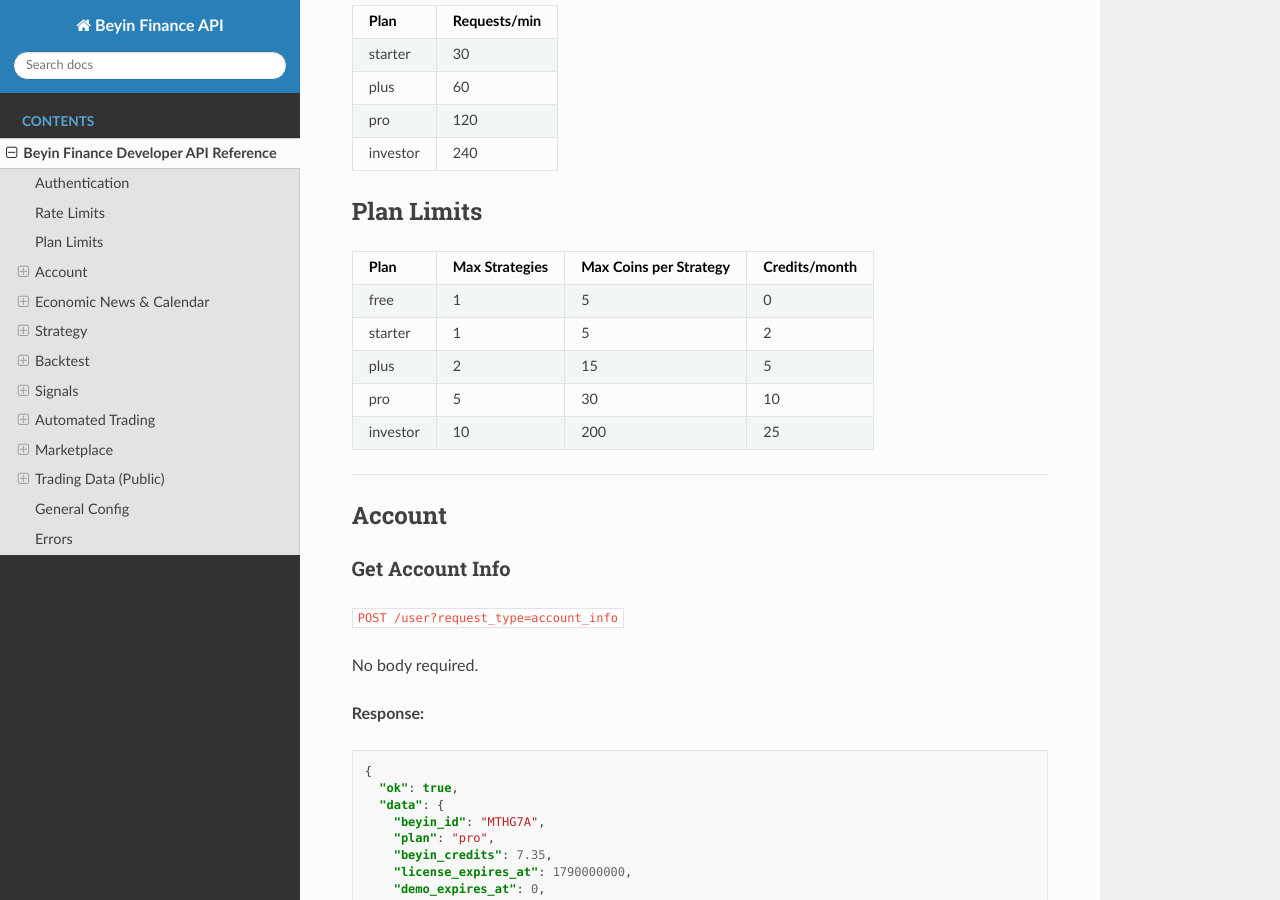
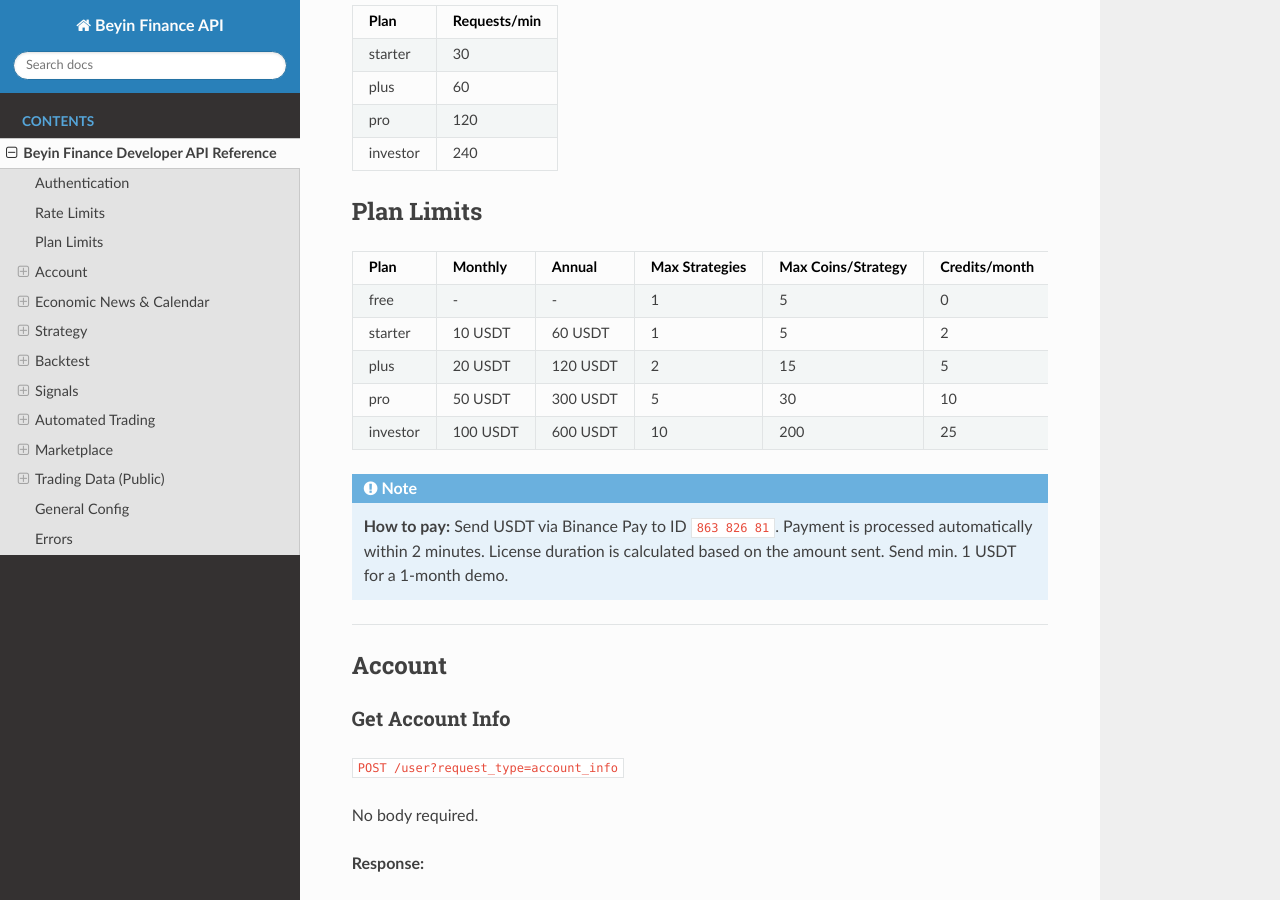
Before and after one commit to jnrbrain/Beyin-Finance, a Sphinx documentation site: the page built from docs/endpoints.md, in a window 1280 px wide and 900 px high, scrolled down 563 px. Built offline with Sphinx 7.4.7 and the Read the Docs theme 3.1.0, drawn with Linux system fonts in a browser that asks for light colours.

Commit message:
docs: add pricing, payment instructions to plan limits table

```diff
--- a/docs/endpoints.md
+++ b/docs/endpoints.md
@@ -29,13 +29,17 @@
 
 ## Plan Limits
 
-| Plan | Max Strategies | Max Coins per Strategy | Credits/month |
-|------|---------------|----------------------|---------------|
-| free | 1 | 5 | 0 |
-| starter | 1 | 5 | 2 |
-| plus | 2 | 15 | 5 |
-| pro | 5 | 30 | 10 |
-| investor | 10 | 200 | 25 |
+| Plan | Monthly | Annual | Max Strategies | Max Coins/Strategy | Credits/month |
+|------|---------|--------|---------------|-------------------|---------------|
+| free | - | - | 1 | 5 | 0 |
+| starter | 10 USDT | 60 USDT | 1 | 5 | 2 |
+| plus | 20 USDT | 120 USDT | 2 | 15 | 5 |
+| pro | 50 USDT | 300 USDT | 5 | 30 | 10 |
+| investor | 100 USDT | 600 USDT | 10 | 200 | 25 |
+
+:::{note}
+**How to pay:** Send USDT via Binance Pay to ID `863 826 81`. Payment is processed automatically within 2 minutes. License duration is calculated based on the amount sent. Send min. 1 USDT for a 1-month demo.
+:::
 
 ---
 
```
